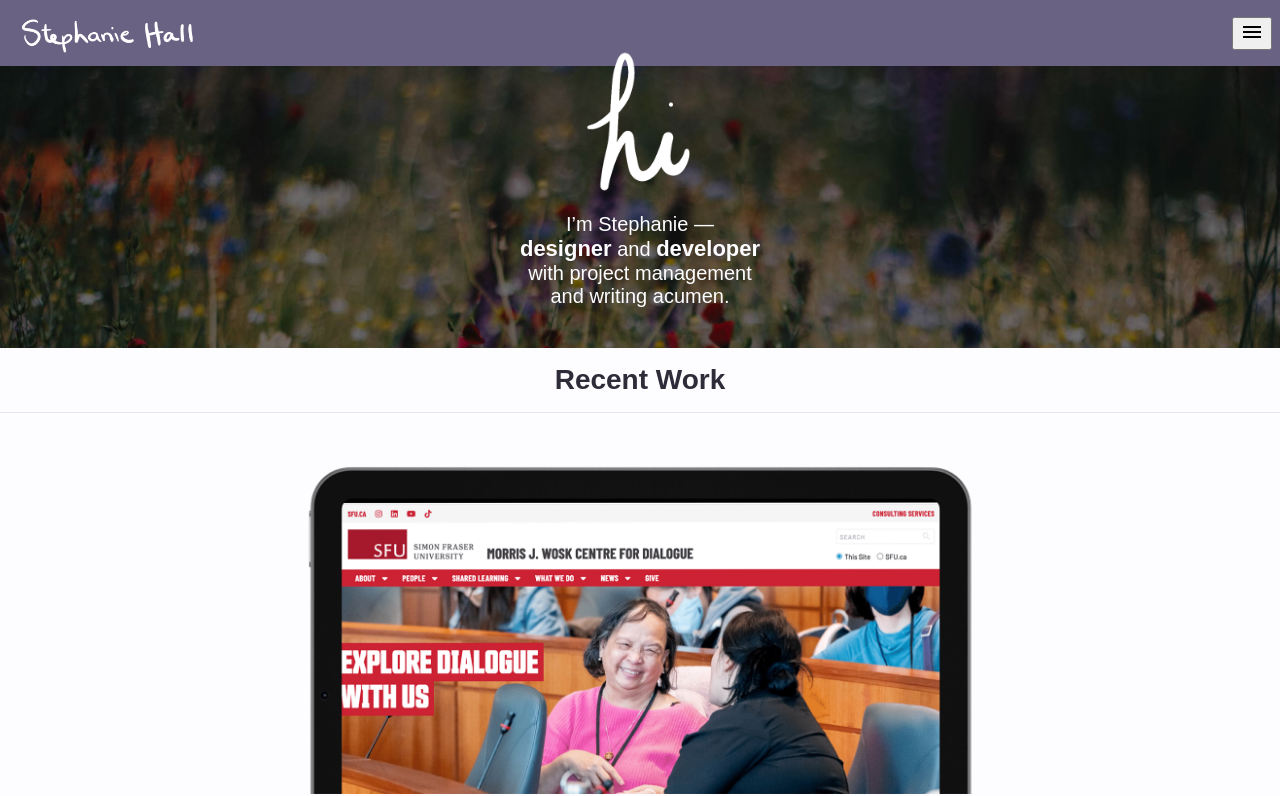
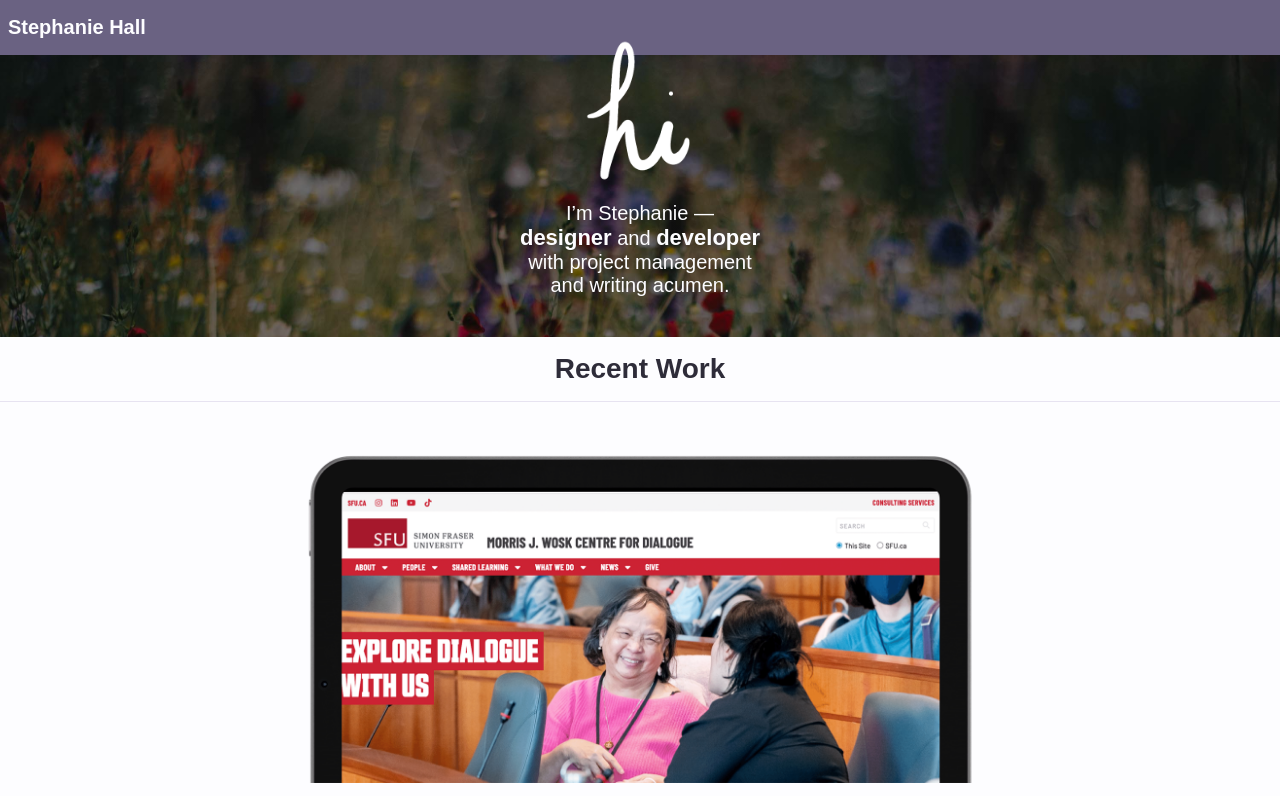
Before and after one commit to stephlyanie/portfolio, a React (Create React App) app: page / in a window 1280 px wide. Shown: the top 796 px of the page. Built offline with nearby package versions, Linux system fonts and the light colour scheme; the HTML template or start-up script is replaced by a standard one.

Commit message:
Removed menu from header

```diff
--- a/src/components/Footer/Footer.jsx
+++ b/src/components/Footer/Footer.jsx
@@ -4,7 +4,7 @@ import "./Footer.scss";
 function Footer() {
     return (
         <footer className="site-footer">
-            <p>Copyright Stephanie Hall</p>
+            <p>&copy; Stephanie Hall</p>
         </footer>
     )
 };
--- a/src/components/Header/Header.jsx
+++ b/src/components/Header/Header.jsx
@@ -6,12 +6,12 @@ import MenuDrawer from "../Menus/MenuDrawer";
 function Header() {
     return (
         <header className="site-header">
-            <img src={require("../../assets/images/logo.png")} className="site-header__logo" />
+            <h1 className="site-header__logo">Stephanie Hall</h1>
 
             {/* Drawer Nav Component */}
-            <section className="site-header__nav">
+            {/* <section className="site-header__nav">
                 <MenuDrawer />
-            </section>
+            </section> */}
         </header>
     )
 };
--- a/src/components/Header/Header.scss
+++ b/src/components/Header/Header.scss
@@ -3,13 +3,14 @@
 
 .site-header {
     background-color: $bg-secondary-dark;
-    padding: .5rem;
+    padding: 1rem .5rem;
     width: 100%;
 
-    @include flex(space-between, center);
+    // @include flex(space-between, center);
 
     &__logo {
+        color: $text-primary-light;
+        font-size: 1.25rem;
         height: auto;
-        width: 200px;
     }
 }
```
